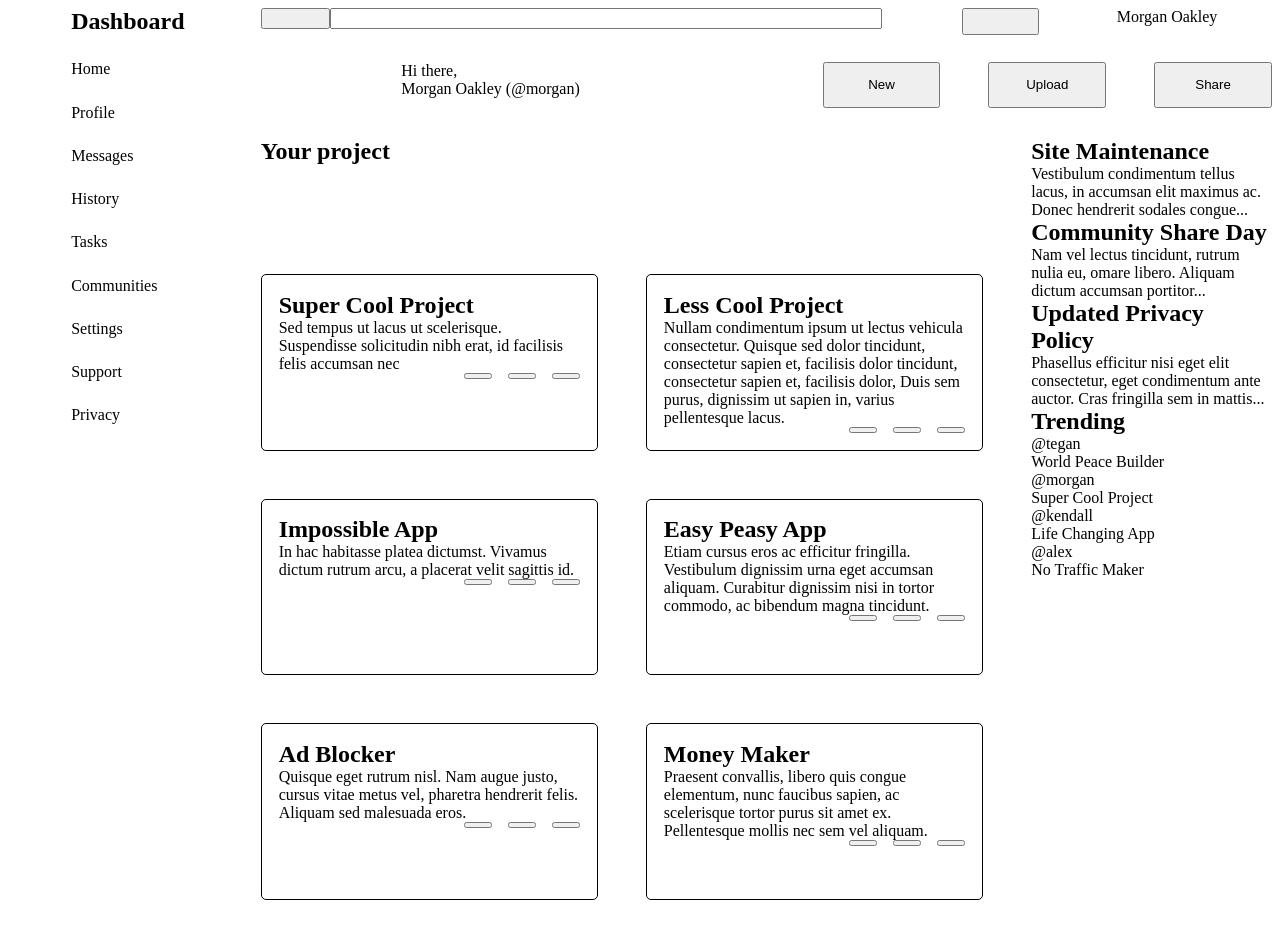
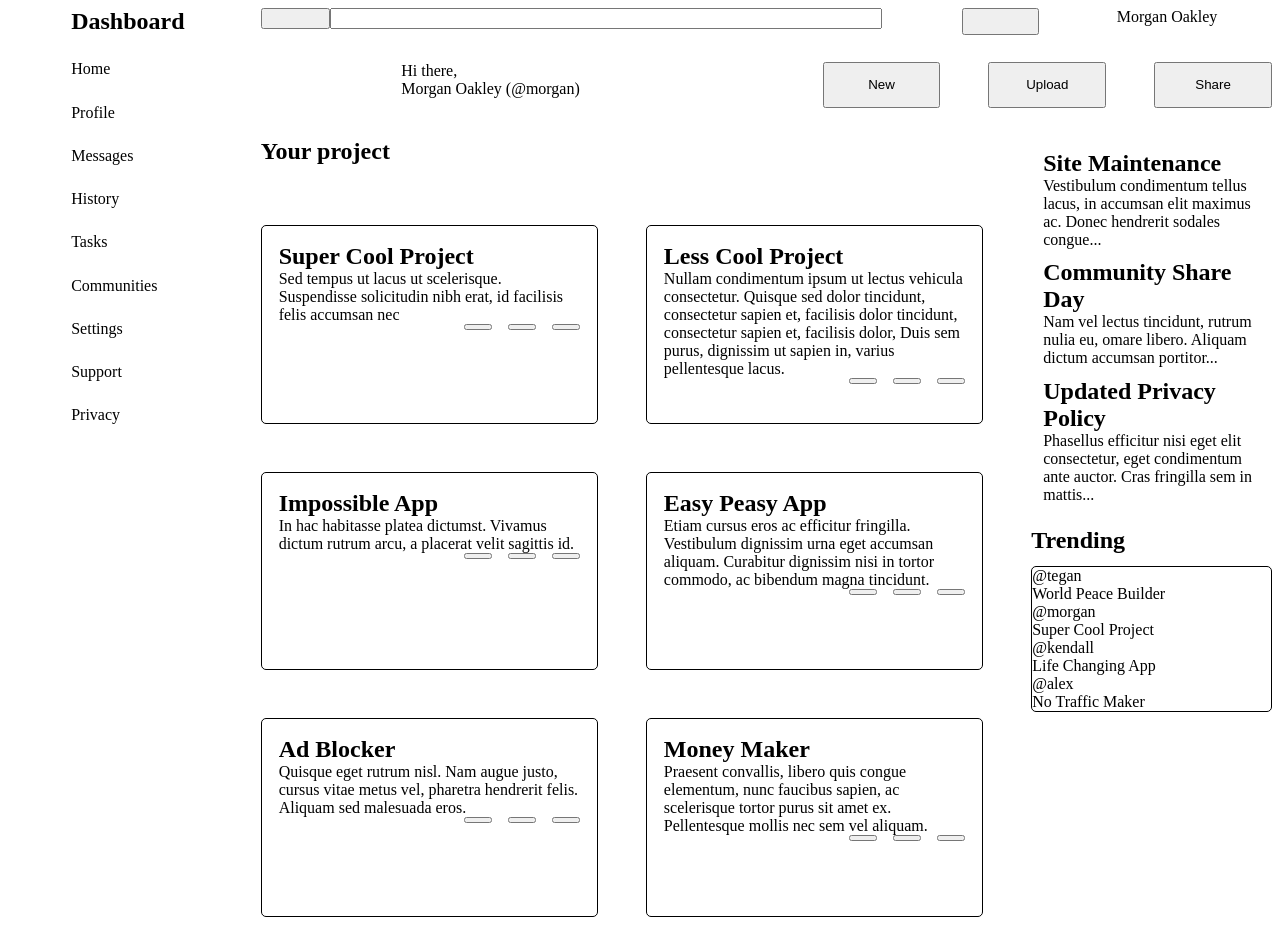
Before and after one commit to azanra/admin-dashboard, a plain HTML site: page index.html in a window 1280 px wide. Drawn offline with Linux system fonts and the light colour scheme.

Commit message:
Position sidebar, announcement, and trending ele

```diff
--- a/style/style.css
+++ b/style/style.css
@@ -75,7 +75,7 @@ p, h2 {
 .main-project-container {
     display: grid;
     grid-template-columns: repeat(2, 1fr);
-    grid-template-rows:  0.5fr repeat(3, 1fr);
+    grid-template-rows:  0.2fr repeat(3, 1fr);
     gap: 3rem;
 }
 
@@ -95,3 +95,25 @@ p, h2 {
     gap: 1rem;
     justify-content: end;
 }
+
+.main-sidebar-container {
+    display: grid;
+    grid-template-rows: repeat(2, 1fr);
+}
+
+.announcement-container {
+    padding: 5%;
+}
+
+.announcement-container > div {
+    margin-bottom: 5%;
+}
+
+.trending-header {
+    margin-bottom: 5%;
+}
+
+.trending-main {
+    border: 1px solid black;
+    border-radius: 5px;
+}
```
